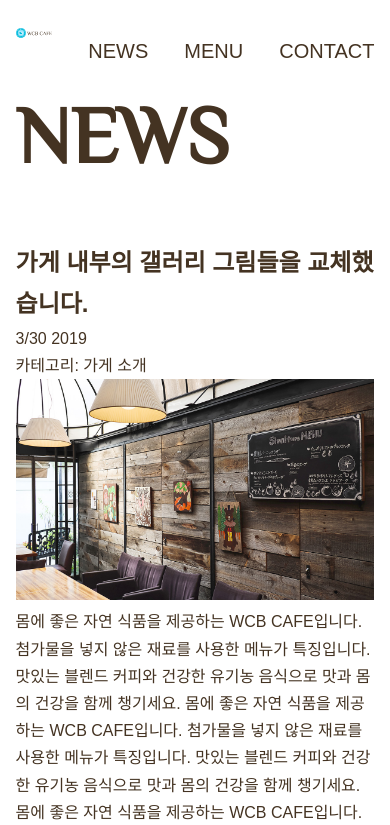
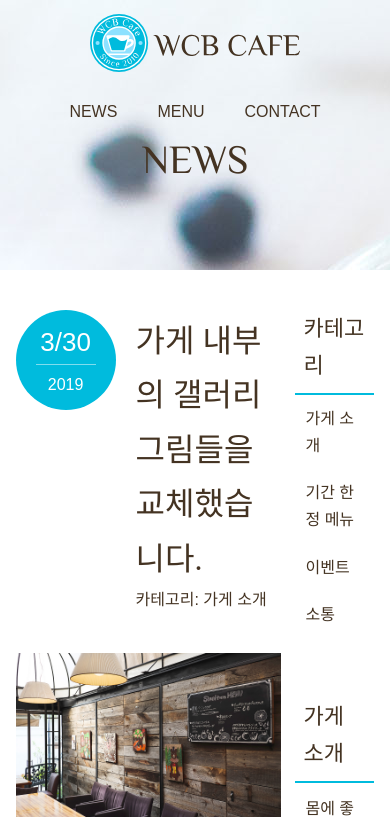
Before and after one commit to 33jumpstreet/Learning_HTML_CSS, a plain HTML site: page news.html in a window 390 px wide. Shown: the top 825 px of the page. Drawn offline with Linux system fonts and the light colour scheme; some packages are replaced by stand-ins of ours; files that its build step writes are made by us from their sources.

Commit message:
css style

```diff
--- a/chap4/css/style.css
+++ /dev/null
@@ -1,94 +0,0 @@
-@charset "utf-8";
-
-html {
-  font-size: 100%;
-}
-
-body {
-  font-family: "나눔고딕", "NanumGothic", "맑은고딕", "MalgunGothic", "Apple SD Gothic Neo", sans-serif;
-  line-height: 1.7;
-  color: #432;
-}
-
-a {
-  text-decoration: none;
-}
-
-img {
-  max-width: 100%;
-}
-
-.logo {
-  width: 210px;
-  margin-top: 14px;
-}
-
-.main-nav {
-  display: flex;
-  font-size: 1.25rem;
-  text-transform: uppercase;
-  margin-top: 34px;
-  list-style: none;
-}
-
-.main-nav li {
-  margin-left: 36px;
-}
-
-.main-nav a {
-  color: #432;
-}
-
-.main-nav a:hover {
-  color: #0bd;
-}
-
-.page-header {
-  display: flex;
-  justify-content: space-between;
-}
-
-.wrapper {
-  max-width: 1100px;
-  margin: 0 auto;
-  padding: 0 4%;
-}
-
-.home-content {
-  text-align: center;
-  margin-top: 10%;
-}
-
-.home-content p {
-  font-size: 1.125rem;
-  margin : 10px 0 42px;
-}
-
-.page-title {
-  font-size: 5rem;
-  font-family: 'Philosopher', serif;
-  text-transform: uppercase;
-  font-weight: nornal;
-}
-
-.button {
-  font-size: 1.375rem;
-  background: #0bd;
-  color: #fff;
-  border-radius: 5px;
-  padding: 18px 32px;
-}
-
-.button:hover {
-  background: #0009aa;
-}
-
-#home {
-  background-image :url(../images/main-bg.jpg), linear-gradient(#c9ffbf, #ffaffd);
-  background-blend-mode: luminosity;
-  min-height: 100vh;
-}
-
-#home .page-title {
-  text-transform: none;
-}
--- a/chap5/css/style.css
+++ b/css/style.css
@@ -1,11 +1,12 @@
 @charset "utf-8";
 
+/* 공통 */
 html {
   font-size: 100%;
 }
 
 body {
-  font-family: "나눔고딕", "NanumGothic", "맑은고딕", "MalgunGothic", "Apple SD Gothic Neo", sans-serif;
+  font-family: "나눔고딕", NanumGothic, "맑은고딕", MalgunGothic, "Apple SD Gothic Neo", sans-serif;
   line-height: 1.7;
   color: #432;
 }
@@ -18,11 +19,49 @@ img {
   max-width: 100%;
 }
 
+.wrapper {
+  max-width: 1100px;
+  margin: 0 auto;
+  padding: 0 4%;
+}
+
+/* 제목 */
+.page-title {
+  font-size: 5rem;
+  font-family: 'Philosopher', serif;
+  text-transform: uppercase;
+  font-weight: normal;
+}
+.sub-title {
+  font-size: 1.375rem;
+  padding: 0 8px 8px;
+  border-bottom: 2px #0bd solid;
+  font-weight: normal;
+}
+
+/* 버트 */
+.button {
+  font-size: 1.375rem;
+  background: #0bd;
+  color: #fff;
+  border-radius: 5px;
+  padding: 18px 32px;
+}
+
+.button:hover {
+  background: #0090aa;
+}
+
+
+/* HEADER */
+.page-header {
+  display: flex;
+  justify-content: space-between;
+}
 .logo {
   width: 210px;
   margin-top: 14px;
 }
-
 .main-nav {
   display: flex;
   font-size: 1.25rem;
@@ -43,54 +82,22 @@ img {
   color: #0bd;
 }
 
-.page-header {
-  display: flex;
-  justify-content: space-between;
-}
-
-.wrapper {
-  max-width: 1100px;
-  margin: 0 auto;
-  padding: 0 4%;
-}
-
-.home-content {
-  text-align: center;
-  margin-top: 10%;
-}
-
-.home-content p {
-  font-size: 1.125rem;
-  margin : 10px 0 42px;
-}
-
-.page-title {
-  font-size: 5rem;
-  font-family: 'Philosopher', serif;
-  text-transform: uppercase;
-  font-weight: nornal;
-}
-
-.button {
-  font-size: 1.375rem;
-  background: #0bd;
-  color: #fff;
-  border-radius: 5px;
-  padding: 18px 32px;
-}
-
-.button:hover {
-  background: #0009aa;
-}
-
+/* home */
 #home {
   background-image :url(../images/main-bg.jpg), linear-gradient(#c9ffbf, #ffaffd);
   background-blend-mode: luminosity;
   min-height: 100vh;
 }
-
 #home .page-title {
   text-transform: none;
+}
+.home-content {
+  text-align: center;
+  margin-top: 10%;
+}
+.home-content p {
+  font-size: 1.125rem;
+  margin : 10px 0 42px;
 }
 
 /* news */
@@ -99,45 +106,24 @@ img {
   height: 270px;
   margin-bottom: 40px;
 }
-
 #news .page-title {
   text-align: center;
 }
-
-/* footer */
-footer {
-  background: #432;
-  text-align: center;
-  padding: 26px 0;
-}
-
-footer p {
-  color: #fff;
-  font-size: 0.875rem;
+.news-contents {
+  display: flex;
+  justify-content: space-between;
+  margin-bottom: 50px;
 }
 
 /* 기사부분 */
 article {
   width: 74%;
 }
-
-/* 사이드바 */
-aside {
-  width: 22%;
-}
-
-.news-contents {
-  display: flex;
-  justify-content: space-between;
-  margin-bottom: 50px;
-}
-
 .post-info {
   position: relative;
   padding-top: 4px;
   margin-bottom: 40px;
 }
-
 .post-date {
   background: #0bd;
   border-radius: 50%;
@@ -150,7 +136,6 @@ aside {
   top: 0;
   padding-top: 10px;
 }
-
 .post-date span {
   font-size: 1rem;
   border-top: 1px rgba(255, 255, 255, .5) solid;
@@ -159,66 +144,65 @@ aside {
   width: 60%;
   margin: 0 auto;
 }
-
 .post-title {
   font-family: "나눔명조", nanummyeongjo, serif;
   font-size: 2rem;
   font-weight: normal;
 }
-
 .post-title, .post-cat {
   margin-left: 120px;
 }
-
 article img {
   margin-bottom: 20px;
 }
-
 article p {
   margin-bottom: 1rem;
 }
 
-/* 사이드 바 */
-.sub-title {
-  font-size: 1.375rem;
-  padding: 0 8px 8px;
-  border-bottom: 2px #0bd solid;
-  font-weight: normal;
+/* 사이드바 */
+aside {
+  width: 22%;
 }
-
 aside p {
   padding: 12px 10px;
 }
-
 .sub-menu {
   margin-bottom: 60px;
   list-style: none;
 }
-
 .sub-menu li {
   border-bottom: 1px #ddd soid;
 }
-
 .sub-menu a {
   color: #432;
   padding: 10px;
   display: block;
 }
-
 .sub-menu a:hover {
   color: #0bd;
 }
 
+/* footer */
+footer {
+  background: #432;
+  text-align: center;
+  padding: 26px 0;
+}
+footer p {
+  color: #fff;
+  font-size: 0.875rem;
+}
+
+
 /* 미디어쿼리 - 모바일 버전*/
 @media (max-width: 600px) {
-  h1 {
-    color: #0bd;
-  }
-
   .page-title {
     font-size: 2.5rem;
   }
-
+  .page-header {
+    flex-direction: column;
+    align-items: center;
+  }
   /* header */
   .main-nav {
     font-size: 1rem;
@@ -227,14 +211,8 @@ aside p {
   .main-nav li {
     margin: 0 20px;
   }
-
   /* HOME */
   .home-content {
     margin-top: 20%;
   }
-
-  .page-header {
-    flex-direction: column;
-    align-items: center;
-  }
 }
```
